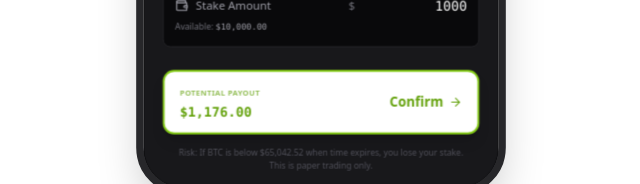
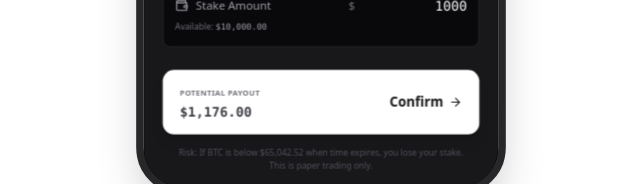
Before and after one commit to yuunayang/dynamic-yield-enhancer, a React (Vite) app: page / in a window 1280 px wide. Both pictures are taken after a click on the button "Super Trade". Shown: the part 605-789 px from the top of the page, without its empty margins (319-959 px from the left). Built offline with nearby package versions, Linux system fonts and the light colour scheme.

Commit message:
Unify Confirm button style: white bg, no border color, black text

```diff
--- a/main.jsx
+++ b/main.jsx
@@ -849,15 +849,13 @@ const TradingApp = () => {
                   onClick={handlePlaceOrder}
                   className={`w-full font-bold py-3 rounded-xl transition-all flex items-center justify-between px-4 group text-sm ${
               isOrderValid
-                      ? direction === 'long'
-                        ? 'bg-white hover:bg-zinc-100 border-2 border-lime-500 text-lime-600 shadow-lg cursor-pointer'
-                        : 'bg-white hover:bg-zinc-100 border-2 border-[#FF4757] text-[#FF4757] shadow-lg cursor-pointer'
+                      ? 'bg-white hover:bg-zinc-100 border-2 border-white text-zinc-900 shadow-lg cursor-pointer'
                       : 'bg-zinc-800 text-zinc-600 cursor-not-allowed border-2 border-zinc-700'
             }`}
           >
             <div className="flex flex-col items-start">
-                    <span className={`text-[8px] uppercase tracking-wider ${isOrderValid ? 'opacity-70' : 'opacity-50'}`}>Potential Payout</span>
-                    <span className="font-mono text-sm">{formatCurrency(potentialProfit)}</span>
+                    <span className={`text-[8px] uppercase tracking-wider ${isOrderValid ? 'text-zinc-500' : 'opacity-50'}`}>Potential Payout</span>
+                    <span className={`font-mono text-sm ${isOrderValid ? 'text-zinc-700' : ''}`}>{formatCurrency(potentialProfit)}</span>
             </div>
                   <div className="flex items-center gap-1.5">
                     <span>Confirm</span>
```
Lines whose indentation alone changed are shown as unchanged.
